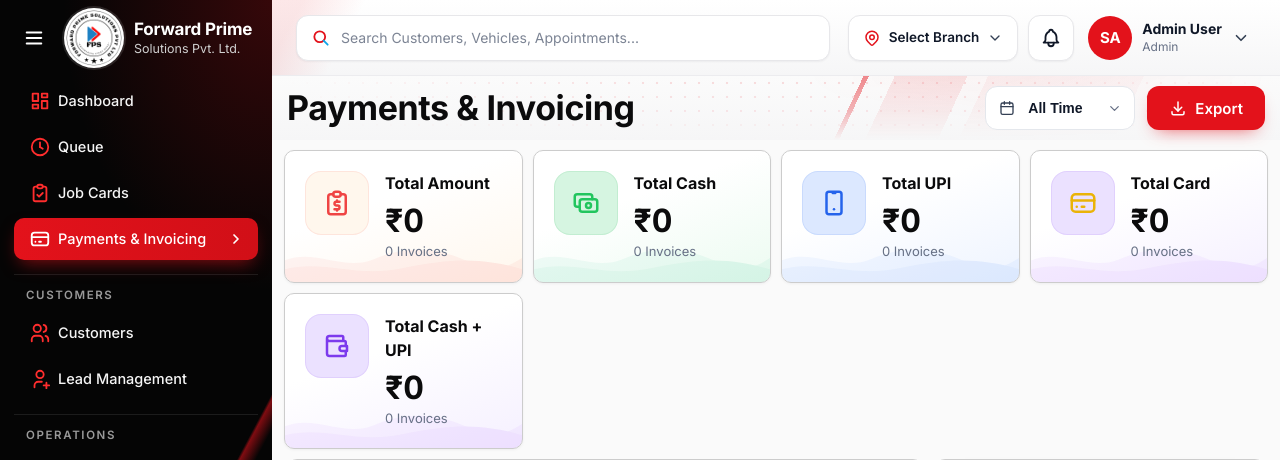
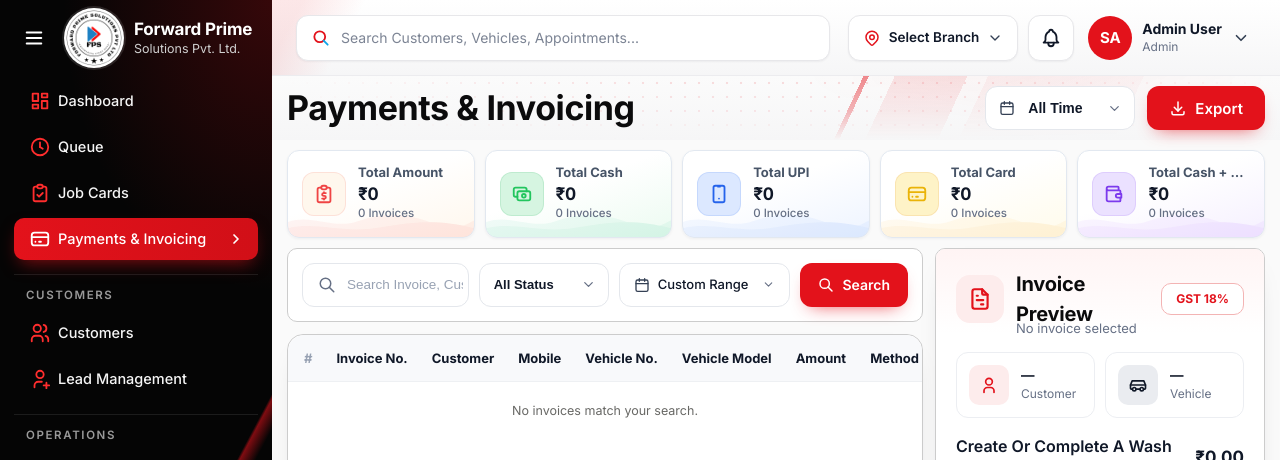
Before and after one commit to infoasissupport/polishpanda_erp, a Laravel app: page /payments in a window 1280 px wide. Shown: the top 460 px of the page. Run offline with Laravel 12, Linux system fonts and the light colour scheme; the visitor is signed in with stand-in values (Sample User, id 1); data comes from the database, SQL or seed files in the repository; data that the repository does not hold is empty; some libraries are stand-ins or nearby versions.

Commit message:
Fix KPI card UI layout, sizing, and amount text overflow on payments page

```diff
--- a/public/css/payments.css
+++ b/public/css/payments.css
@@ -258,22 +258,7 @@ overflow: auto;
   .inv-preview-actions .btn{font-size:13px;}
 }
 
-/* KPI Cards */
-.pay-kpi-grid{display:grid;grid-template-columns:repeat(auto-fit, minmax(220px, 1fr));gap:12px;margin-bottom:0px;}
-/* Same card as the dashboard KPI (.dash-stat-card); bottom wave comes from common.css */
-.pay-kpi{display:flex;align-items:center;gap:14px;padding:13px 14px 28px;background:#fff;border:1px solid #eef0f3;border-radius:20px;box-shadow:0px 1px 3px 0px #1018280D;}
-@media(max-width:1199px){.pay-kpi{border-radius:15px;flex-direction:column;align-items:start;}}
-.pay-kpi-icon{width:44px;height:44px;border-radius:10px;display:flex;align-items:center;justify-content:center;font-size:20px;flex-shrink:0;}
-.pay-kpi-body{display:flex;flex-direction:column;min-width:0;}
-.pay-kpi-label{font-size:18px;color:#000;font-weight:700;text-transform:capitalize;}
-@media(max-width:1199px){.pay-kpi-label{font-size:14px;}}
-.pay-kpi-value{font-size:24px;font-weight:700;color:#0f1115;margin-top:4px;font-variant-numeric:tabular-nums;}
-.pay-kpi-sub{font-size:12px;color:#98a2b3;margin-top:2px;text-transform:capitalize;}
-.pay-kpi:nth-child(1), .pay-kpi.pay-kpi--total{--kpi-wave:#ef4444;}
-.pay-kpi:nth-child(2), .pay-kpi.pay-kpi--cash{--kpi-wave:#10B981;}
-.pay-kpi:nth-child(3), .pay-kpi.pay-kpi--upi{--kpi-wave:#3B82F6;}
-.pay-kpi.pay-kpi--card{--kpi-wave:#F59E0B;}
-.pay-kpi.pay-kpi--split{--kpi-wave:#A855F7;}
+/* KPI Cards Base */
 .pay-kpi-icon, .pay-kpi-body{position:relative;z-index:1;}
 .pay-kpi::after{content:'' !important;display:block !important;z-index:0 !important;}
 
@@ -323,37 +308,134 @@ section#payments .view-header{
 }
 
 /* ==========================================================================
-   KPI cards: same design as the Dashboard KPI cards
-   (tinted gradient, 64px icon tile, bold label, large value, #ccc border)
+   KPI cards: 5-card responsive layout
+   (balanced proportion, crisp typography, no text clipping)
    ========================================================================== */
-#payments .pay-kpi-grid{gap:10px;margin-bottom:0px; padding: 0 12px;}
+#payments .pay-kpi-grid{
+  display: grid;
+  grid-template-columns: repeat(5, minmax(0, 1fr));
+  gap: 12px;
+  margin-bottom: 0px;
+  padding: 0 15px;
+}
+@media (max-width: 1350px){
+  #payments .pay-kpi-grid{
+    grid-template-columns: repeat(auto-fit, minmax(180px, 1fr));
+    gap: 10px;
+  }
+}
+@media (max-width: 767px){
+  #payments .pay-kpi-grid{
+    grid-template-columns: repeat(2, minmax(0, 1fr));
+    gap: 8px;
+    padding: 0 12px;
+  }
+}
+@media (max-width: 480px){
+  #payments .pay-kpi-grid{
+    grid-template-columns: 1fr;
+  }
+}
+
 #payments .pay-kpi{
-  --kpi-tint:#ecfbf1;--kpi-ink:#16a34a;--kpi-tile:#d6f5e1;
-  flex-direction:row;align-items:flex-start;gap:16px;
-  padding:20px !important;border:1px solid #ccc;border-radius:10px;
-  background:linear-gradient(160deg,#ffffff 0%,#ffffff 38%,var(--kpi-tint) 100%);
-   margin-bottom: 0px;
+  --kpi-tint: #ecfbf1;
+  --kpi-ink: #16a34a;
+  --kpi-tile: #d6f5e1;
+  display: flex;
+  flex-direction: row;
+  align-items: center;
+  gap: 12px;
+  padding: 14px 14px !important;
+  border: 1px solid #e2e8f0;
+  border-radius: 12px;
+  background: linear-gradient(160deg, #ffffff 0%, #ffffff 42%, var(--kpi-tint) 100%);
+  box-shadow: 0 1px 3px rgba(16, 24, 40, 0.05);
+  min-width: 0;
+  margin-bottom: 0px;
+  transition: transform .15s ease, box-shadow .15s ease, border-color .15s ease;
 }
+#payments .pay-kpi:hover{
+  transform: translateY(-1px);
+  box-shadow: 0 4px 12px rgba(16, 24, 40, 0.08);
+  border-color: #cbd5e1;
+}
+
 #payments .pay-kpi:nth-child(1), #payments .pay-kpi.pay-kpi--total{--kpi-tint:#fff7ed;--kpi-ink:#ef4444;--kpi-tile:#fff7ed;--kpi-wave:#ef4444;}
 #payments .pay-kpi:nth-child(2), #payments .pay-kpi.pay-kpi--cash{--kpi-tint:#ecfbf1;--kpi-ink:#16a34a;--kpi-tile:#d6f5e1;--kpi-wave:#10B981;}
 #payments .pay-kpi:nth-child(3), #payments .pay-kpi.pay-kpi--upi{--kpi-tint:#eef4ff;--kpi-ink:#2563eb;--kpi-tile:#dce8ff;--kpi-wave:#3B82F6;}
-#payments .pay-kpi.pay-kpi--card{--kpi-tint:#fffbeb;--kpi-ink:#d97706;--kpi-tile:#fef3c7;--kpi-wave:#f59e0b;}
-#payments .pay-kpi:nth-child(4), #payments .pay-kpi.pay-kpi--split{--kpi-tint:#f5f0ff;--kpi-ink:#7c3aed;--kpi-tile:#ebe1ff;--kpi-wave:#A855F7;}
+#payments .pay-kpi:nth-child(4), #payments .pay-kpi.pay-kpi--card{--kpi-tint:#fffbeb;--kpi-ink:#d97706;--kpi-tile:#fef3c7;--kpi-wave:#f59e0b;}
+#payments .pay-kpi:nth-child(5), #payments .pay-kpi.pay-kpi--split{--kpi-tint:#f5f0ff;--kpi-ink:#7c3aed;--kpi-tile:#ebe1ff;--kpi-wave:#A855F7;}
 #payments .pay-kpi::after{content:'' !important;display:block !important;z-index:0 !important;}
-/* the icon colours are inline in the markup; the card palette wins */
-#payments .pay-kpi-icon{width:64px;height:64px;border-radius:16px;font-size:30px;
-  background:var(--kpi-tile) !important;color:var(--kpi-ink) !important;
-  box-shadow:inset 0 0 0 1px color-mix(in srgb,var(--kpi-ink) 10%,transparent);}
-#payments .pay-kpi-label{font-size:16px;font-weight:700;color:#0b0b0c;}
-#payments .pay-kpi-value{font-size:32px;font-weight:800;color:#0b0b0c;line-height:1.1;margin-top:8px;}
-#payments .pay-kpi-sub{font-size:13px;color:#667085;margin-top:4px;text-transform:none;}
-@media (max-width:1199px){
-  #payments .pay-kpi-icon{width:52px;height:52px;border-radius:14px;font-size:26px;}
-  #payments .pay-kpi-value{font-size:26px;}
+
+#payments .pay-kpi-icon{
+  width: 44px;
+  height: 44px;
+  border-radius: 12px;
+  font-size: 22px;
+  flex-shrink: 0;
+  display: flex;
+  align-items: center;
+  justify-content: center;
+  background: var(--kpi-tile) !important;
+  color: var(--kpi-ink) !important;
+  box-shadow: inset 0 0 0 1px color-mix(in srgb, var(--kpi-ink) 12%, transparent);
 }
-@media (max-width:767px){
-  #payments .pay-kpi{flex-direction:column;gap:10px;min-height:0;padding:14px !important;}
-  #payments .pay-kpi-label{font-size:14px;}
+
+#payments .pay-kpi-body{
+  display: flex;
+  flex-direction: column;
+  min-width: 0;
+  flex: 1;
+  overflow: hidden;
+}
+
+#payments .pay-kpi-label{
+  font-size: 13px;
+  font-weight: 700;
+  color: #475467;
+  line-height: 1.2;
+  white-space: nowrap;
+  overflow: hidden;
+  text-overflow: ellipsis;
+  text-transform: capitalize;
+}
+
+#payments .pay-kpi-value{
+  font-size: clamp(17px, 1.35vw, 22px);
+  font-weight: 800;
+  color: #101828;
+  line-height: 1.15;
+  margin-top: 3px;
+  letter-spacing: -0.02em;
+  font-variant-numeric: tabular-nums;
+  white-space: nowrap;
+  overflow: hidden;
+  text-overflow: ellipsis;
+}
+
+#payments .pay-kpi-sub{
+  font-size: 11.5px;
+  font-weight: 500;
+  color: #667085;
+  margin-top: 2px;
+  white-space: nowrap;
+  overflow: hidden;
+  text-overflow: ellipsis;
+  text-transform: none;
+}
+
+@media (max-width: 1199px){
+  #payments .pay-kpi{padding: 12px 10px !important; gap: 10px;}
+  #payments .pay-kpi-icon{width: 40px; height: 40px; border-radius: 10px; font-size: 20px;}
+  #payments .pay-kpi-value{font-size: 19px;}
+  #payments .pay-kpi-label{font-size: 12px;}
+  #payments .pay-kpi-sub{font-size: 11px;}
+}
+@media (max-width: 767px){
+  #payments .pay-kpi{flex-direction: row; gap: 8px; min-height: 0; padding: 10px 12px !important;}
+  #payments .pay-kpi-icon{width: 36px; height: 36px; border-radius: 8px; font-size: 18px;}
+  #payments .pay-kpi-label{font-size: 11.5px;}
+  #payments .pay-kpi-value{font-size: 17px;}
 }
 
 /* ==========================================================================
--- a/public/js/payments.js
+++ b/public/js/payments.js
@@ -529,27 +529,42 @@
     var formatAmount = function(val) { return '₹' + Math.round(val).toLocaleString('en-IN'); };
 
     var totalAmtEl = document.getElementById('payKpiTotalAmount');
-    if (totalAmtEl) totalAmtEl.textContent = formatAmount(totalAmountSum);
+    if (totalAmtEl) {
+      totalAmtEl.textContent = formatAmount(totalAmountSum);
+      totalAmtEl.title = formatAmount(totalAmountSum);
+    }
     var totalAmtSub = document.getElementById('payKpiTotalAmountSub');
     if (totalAmtSub) totalAmtSub.textContent = totalAmountCount + (totalAmountCount === 1 ? ' Invoice' : ' Invoices');
 
     var cashEl = document.getElementById('payKpiCash');
-    if (cashEl) cashEl.textContent = formatAmount(cashSum);
+    if (cashEl) {
+      cashEl.textContent = formatAmount(cashSum);
+      cashEl.title = formatAmount(cashSum);
+    }
     var cashSub = document.getElementById('payKpiCashSub');
     if (cashSub) cashSub.textContent = cashCount + (cashCount === 1 ? ' Invoice' : ' Invoices');
 
     var upiEl = document.getElementById('payKpiUpi');
-    if (upiEl) upiEl.textContent = formatAmount(upiSum);
+    if (upiEl) {
+      upiEl.textContent = formatAmount(upiSum);
+      upiEl.title = formatAmount(upiSum);
+    }
     var upiSub = document.getElementById('payKpiUpiSub');
     if (upiSub) upiSub.textContent = upiCount + (upiCount === 1 ? ' Invoice' : ' Invoices');
 
     var cardEl = document.getElementById('payKpiCard');
-    if (cardEl) cardEl.textContent = formatAmount(cardSum);
+    if (cardEl) {
+      cardEl.textContent = formatAmount(cardSum);
+      cardEl.title = formatAmount(cardSum);
+    }
     var cardSub = document.getElementById('payKpiCardSub');
     if (cardSub) cardSub.textContent = cardCount + (cardCount === 1 ? ' Invoice' : ' Invoices');
 
     var totalEl = document.getElementById('payKpiTotal');
-    if (totalEl) totalEl.textContent = formatAmount(splitSum);
+    if (totalEl) {
+      totalEl.textContent = formatAmount(splitSum);
+      totalEl.title = formatAmount(splitSum);
+    }
     var totalSub = document.getElementById('payKpiTotalSub');
     if (totalSub) totalSub.textContent = splitCount + (splitCount === 1 ? ' Invoice' : ' Invoices');
   }
```
